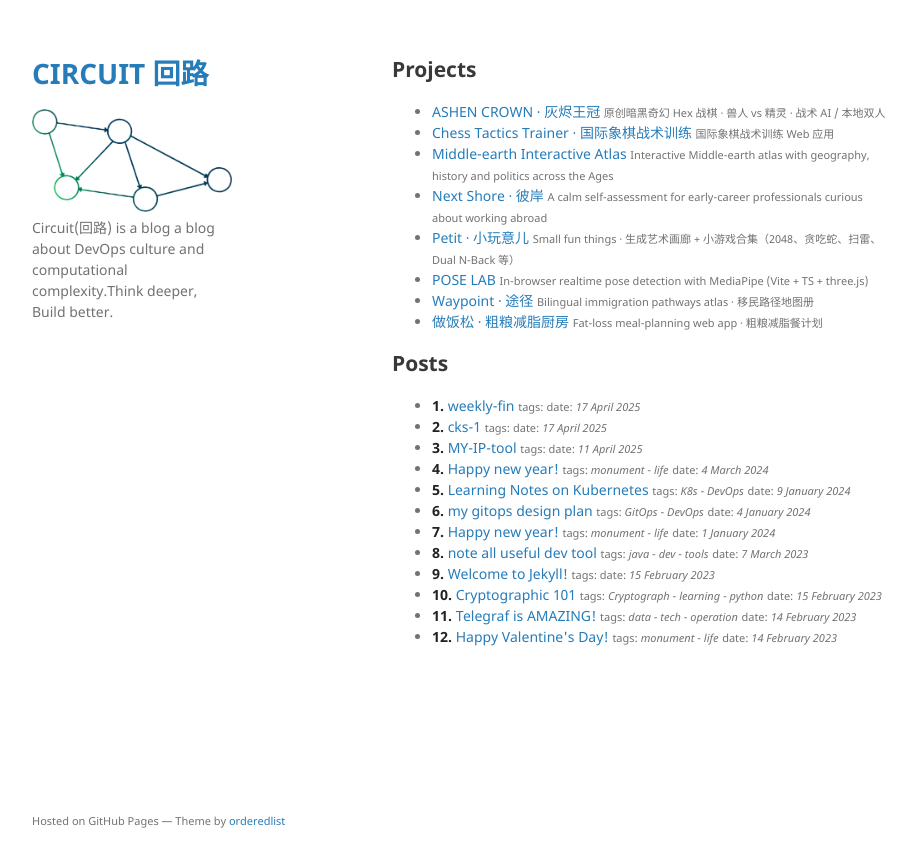
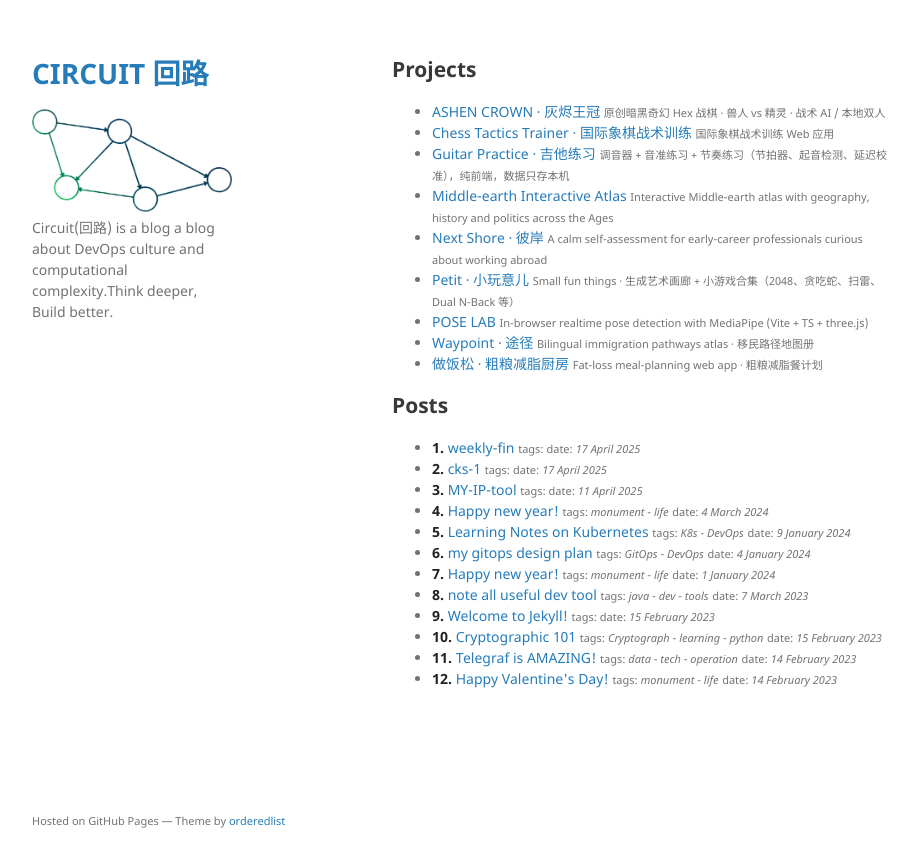
Before and after one commit to grot666/grot666.github.io, a Jekyll site: the page built from index.md, in a window 1280 px wide. Shown: the top 867 px of the page, without its empty margins (178-1096 px from the left). Built offline with Jekyll 4.4.1, drawn with Linux system fonts in a browser that asks for light colours.

Commit message:
Add Guitar Practice to homepage projects

```diff
--- a/index.md
+++ b/index.md
@@ -7,6 +7,7 @@ layout: default
 <ul>
   <li><a href="/ashen-crown/">ASHEN CROWN · 灰烬王冠</a> <small>原创暗黑奇幻 Hex 战棋 · 兽人 vs 精灵 · 战术 AI / 本地双人</small></li>
   <li><a href="/chess-tactics-trainer/">Chess Tactics Trainer · 国际象棋战术训练</a> <small>国际象棋战术训练 Web 应用</small></li>
+  <li><a href="/guitar-practice/">Guitar Practice · 吉他练习</a> <small>调音器 + 音准练习 + 节奏练习（节拍器、起音检测、延迟校准），纯前端，数据只存本机</small></li>
   <li><a href="/middle-earth-atlas/">Middle-earth Interactive Atlas</a> <small>Interactive Middle-earth atlas with geography, history and politics across the Ages</small></li>
   <li><a href="/next-shore/">Next Shore · 彼岸</a> <small>A calm self-assessment for early-career professionals curious about working abroad</small></li>
   <li><a href="/Petit/">Petit · 小玩意儿</a> <small>Small fun things · 生成艺术画廊 + 小游戏合集（2048、贪吃蛇、扫雷、Dual N-Back 等）</small></li>
```
